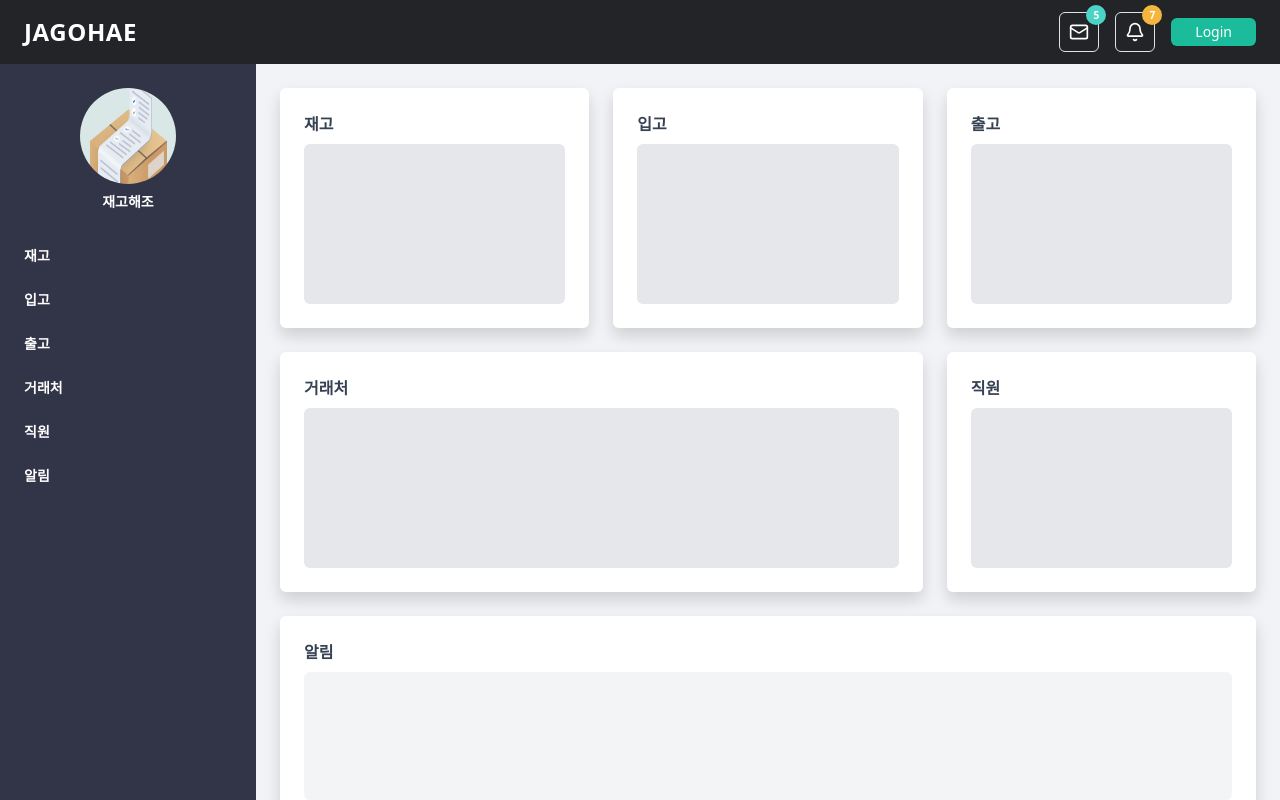
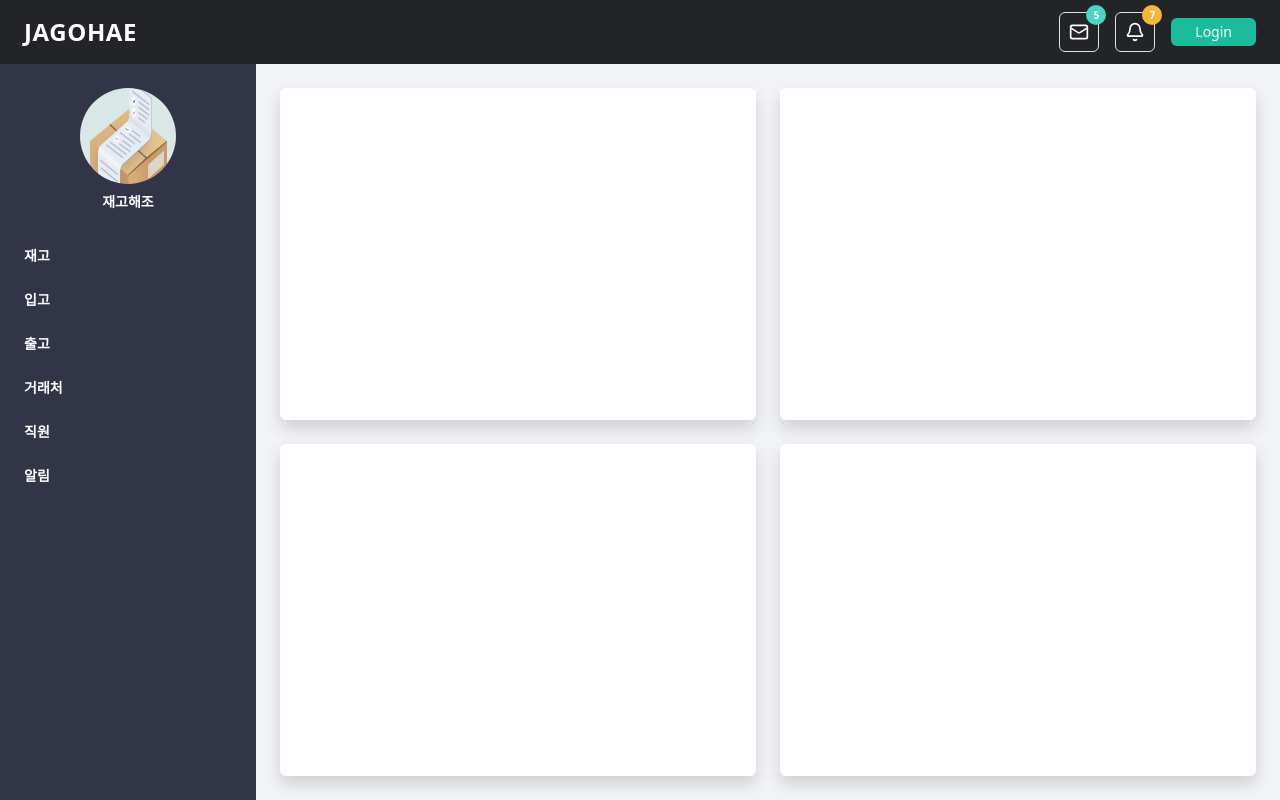
Before and after one commit to ESPko/finalTeamproject1, a React (Vite) app in the folder team1_react/: page / in a window 1280 px wide. Built offline with nearby package versions, Linux system fonts and the light colour scheme.

Commit message:
jwt_시도전_커밋

```diff
--- a/team1_react/src/page/TestPage1.jsx
+++ b/team1_react/src/page/TestPage1.jsx
@@ -1,9 +1,7 @@
 function TestPage1() {
   return (
     <main className=" flex-1 p-6 overflow-y-auto">
-      <div className="bg-white rounded shadow p-4 w-100 h-full">
-        <div className="text-gray-700 font-semibold mb-2">Test1</div>
-      </div>
+      main
     </main>
   );
 }
--- a/team1_react/src/page/main/MainPage.jsx
+++ b/team1_react/src/page/main/MainPage.jsx
@@ -2,32 +2,21 @@ import Side from '../../layout/Side.jsx';
 
 function MainPage() {
   return (
-    <main className="flex-1 p-6 overflow-y-auto grid grid-cols-3 gap-6">
+    <main className="flex-1 p-6 overflow-y-auto grid grid-cols-2 gap-6">
       <div className="bg-white rounded shadow p-4">
-        <div className="text-gray-700 font-semibold mb-2">재고</div>
-        <div className="bg-gray-200 h-40 rounded"></div>
+        <div className="text-gray-700 font-semibold mb-2"></div>
       </div>
       <div className="bg-white rounded shadow p-4">
-        <div className="text-gray-700 font-semibold mb-2">입고</div>
-        <div className="bg-gray-200 h-40 rounded"></div>
+        <div className="text-gray-700 font-semibold mb-2"></div>
       </div>
       <div className="bg-white rounded shadow p-4">
-        <div className="text-gray-700 font-semibold mb-2">출고</div>
-        <div className="bg-gray-200 h-40 rounded"></div>
-      </div>
-      <div className="bg-white rounded shadow p-4 col-span-2">
-        <div className="text-gray-700 font-semibold mb-2">거래처</div>
-        <div className="bg-gray-200 h-40 rounded"></div>
+        <div className="text-gray-700 font-semibold mb-2"></div>
       </div>
       <div className="bg-white rounded shadow p-4">
-        <div className="text-gray-700 font-semibold mb-2">직원</div>
-        <div className="bg-gray-200 h-40 rounded"></div>
-      </div>
-      <div className="bg-white rounded shadow p-4 col-span-3">
-        <div className="text-gray-700 font-semibold mb-2">알림</div>
-        <div className="bg-gray-100 h-32 rounded"></div>
+        <div className="text-gray-700 font-semibold mb-2"></div>
       </div>
     </main>
+
   );
 }
 
```
